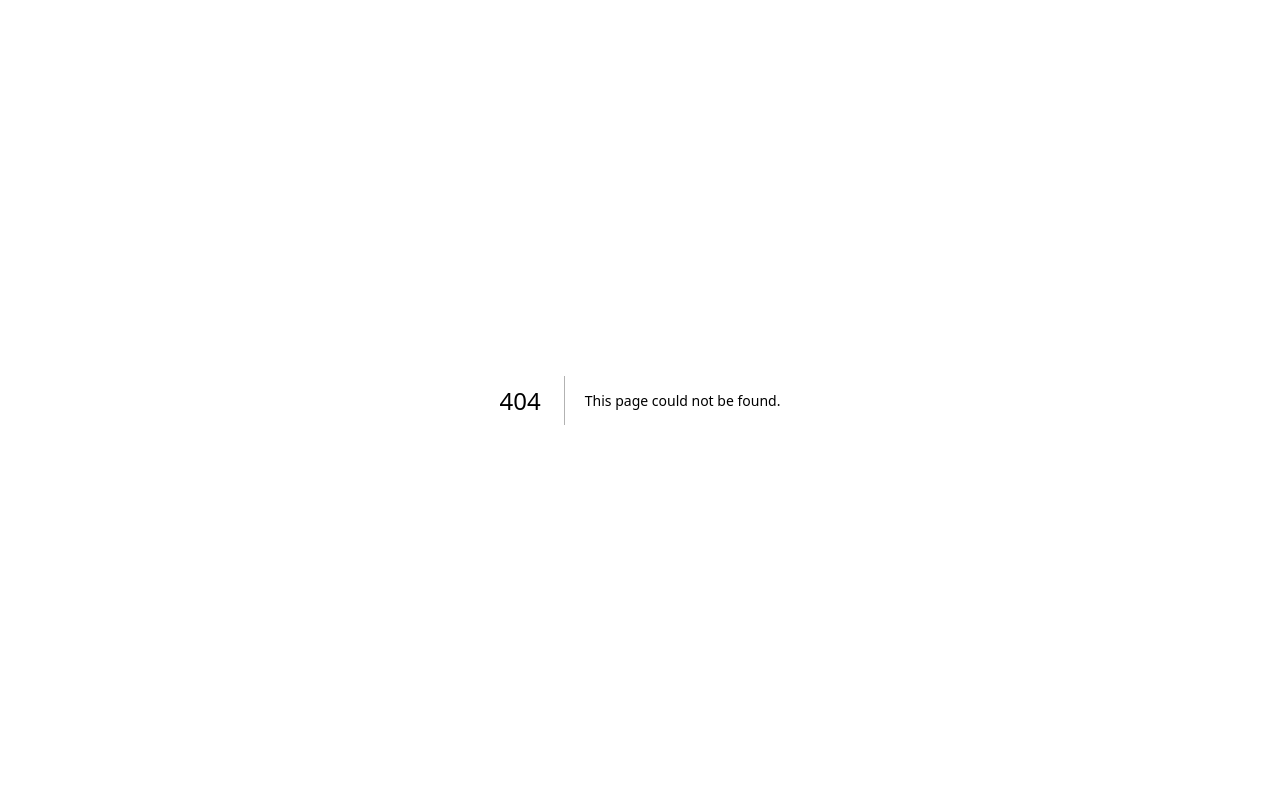
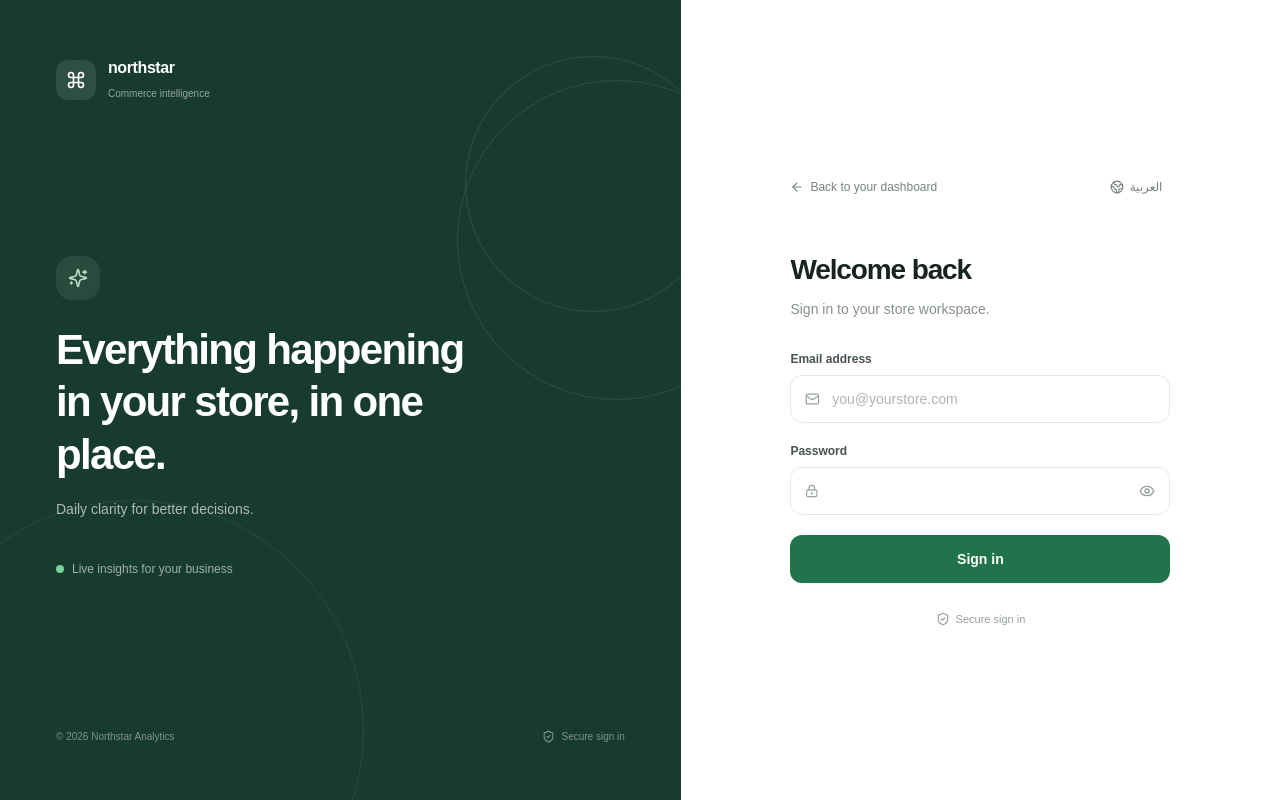
Before and after one commit to Abdelrahmannfayez/Shopify-Analytics, a Next.js app: page /login in a window 1280 px wide. Before the commit this address had no page. Built offline with nearby package versions, Linux system fonts and the light colour scheme; no server answers.

Commit message:
Add bilingual API sign-in flow and build output config

```diff
--- a/next.config.ts
+++ b/next.config.ts
@@ -1,3 +1,3 @@
 import type { NextConfig } from "next";
-const nextConfig: NextConfig = { reactStrictMode: true };
+const nextConfig: NextConfig = { reactStrictMode: true, distDir: process.env.NEXT_DIST_DIR ?? ".next" };
 export default nextConfig;
--- /dev/null
+++ b/src/app/login/page.tsx
@@ -0,0 +1,54 @@
+"use client";
+
+import Link from "next/link";
+import { FormEvent, useState } from "react";
+import { useRouter } from "next/navigation";
+import { ArrowLeft, Command, Eye, EyeOff, Globe2, LockKeyhole, Mail, ShieldCheck, Sparkles } from "lucide-react";
+import { signIn } from "@/lib/api";
+
+export default function LoginPage() {
+  const router = useRouter();
+  const [arabic, setArabic] = useState(false);
+  const [showPassword, setShowPassword] = useState(false);
+  const [email, setEmail] = useState("");
+  const [password, setPassword] = useState("");
+  const [error, setError] = useState("");
+  const [loading, setLoading] = useState(false);
+  const t = arabic
+    ? { back:"العودة إلى لوحة التحكم", title:"مرحبًا بعودتك", desc:"سجّل الدخول إلى مساحة متجرك.", email:"البريد الإلكتروني", password:"كلمة المرور", submit:"تسجيل الدخول", signing:"جارٍ تسجيل الدخول…", error:"تعذر تسجيل الدخول. تحقق من بياناتك وحاول مرة أخرى.", secure:"تسجيل دخول آمن", language:"English", tagline:"كل ما يحدث في متجرك، في مكان واحد.", sub:"وضوح يومي لاتخاذ قرارات أفضل.", label:"ذكاء التجارة" }
+    : { back:"Back to your dashboard", title:"Welcome back", desc:"Sign in to your store workspace.", email:"Email address", password:"Password", submit:"Sign in", signing:"Signing in…", error:"Could not sign in. Check your details and try again.", secure:"Secure sign in", language:"العربية", tagline:"Everything happening in your store, in one place.", sub:"Daily clarity for better decisions.", label:"Commerce intelligence" };
+
+  async function handleSubmit(event: FormEvent<HTMLFormElement>) {
+    event.preventDefault();
+    setError("");
+    setLoading(true);
+    try {
+      await signIn({ email, password });
+      router.replace("/");
+    } catch (reason: unknown) {
+      setError(reason instanceof Error ? reason.message : t.error);
+    } finally {
+      setLoading(false);
+    }
+  }
+
+  return <main dir={arabic ? "rtl" : "ltr"} className="grid min-h-screen bg-white lg:grid-cols-[1fr_.88fr]">
+    <section className="relative flex min-h-[300px] flex-col justify-between overflow-hidden bg-[#173b2c] p-7 text-white sm:p-11 lg:min-h-screen lg:p-14">
+      <div className="absolute -right-24 top-20 h-80 w-80 rounded-full border border-white/10"/><div className="absolute -right-10 top-34 h-64 w-64 rounded-full border border-white/10"/><div className="absolute -bottom-40 -left-24 h-[460px] w-[460px] rounded-full border border-white/[.08]"/>
+      <Link href="/" className="relative z-10 flex w-fit items-center gap-3"><span className="grid h-10 w-10 place-items-center rounded-xl bg-white/10"><Command size={20}/></span><span><b className="block text-[16px] tracking-tight">northstar</b><small className="text-[10px] text-white/55">{t.label}</small></span></Link>
+      <div className="relative z-10 my-10 max-w-lg"><span className="mb-6 grid h-11 w-11 place-items-center rounded-2xl bg-[#ffffff14] text-[#b6dec5]"><Sparkles size={20}/></span><h1 className="max-w-md text-3xl font-semibold leading-tight tracking-[-.04em] sm:text-[42px]">{t.tagline}</h1><p className="mt-4 max-w-sm text-sm leading-6 text-white/65">{t.sub}</p><div className="mt-10 hidden items-center gap-2 text-xs text-white/60 sm:flex"><span className="h-2 w-2 animate-pulse rounded-full bg-[#7bd09a]"/>Live insights for your business</div></div>
+      <div className="relative z-10 hidden items-center justify-between text-[10px] text-white/45 lg:flex"><span>© 2026 Northstar Analytics</span><span className="flex items-center gap-1.5"><ShieldCheck size={13}/>{t.secure}</span></div>
+    </section>
+    <section className="flex items-center justify-center px-6 py-10 sm:px-12"><div className="w-full max-w-[380px]">
+      <div className="mb-12 flex items-center justify-between"><Link href="/" className="flex items-center gap-1.5 text-xs font-medium text-[#78837d] transition hover:text-[#26764f]"><ArrowLeft size={14}/>{t.back}</Link><button onClick={()=>setArabic(!arabic)} className="flex items-center gap-1.5 rounded-lg px-2 py-1.5 text-xs font-medium text-[#78837d] hover:bg-[#f3f6f3]"><Globe2 size={14}/>{t.language}</button></div>
+      <h2 className="text-[28px] font-semibold tracking-[-.04em] text-[#18251e]">{t.title}</h2><p className="mt-2 text-sm text-[#87918b]">{t.desc}</p>
+      <form onSubmit={handleSubmit} className="mt-8 space-y-5">
+        <label className="block"><span className="mb-2 block text-xs font-semibold text-[#45534a]">{t.email}</span><span className="flex h-12 items-center gap-3 rounded-xl border border-[#e4eae5] px-3.5 transition focus-within:border-[#6ba683] focus-within:ring-4 focus-within:ring-[#eaf4ed]"><Mail size={16} className="text-[#96a19a]"/><input type="email" required autoComplete="email" value={email} onChange={e=>setEmail(e.target.value)} className="w-full bg-transparent text-sm text-[#24332a] outline-none placeholder:text-[#aeb7b1]" placeholder="you@yourstore.com"/></span></label>
+        <label className="block"><span className="mb-2 block text-xs font-semibold text-[#45534a]">{t.password}</span><span className="flex h-12 items-center gap-3 rounded-xl border border-[#e4eae5] px-3.5 transition focus-within:border-[#6ba683] focus-within:ring-4 focus-within:ring-[#eaf4ed]"><LockKeyhole size={16} className="text-[#96a19a]"/><input type={showPassword?"text":"password"} required autoComplete="current-password" value={password} onChange={e=>setPassword(e.target.value)} className="w-full bg-transparent text-sm text-[#24332a] outline-none"/><button type="button" aria-label={showPassword?"Hide password":"Show password"} onClick={()=>setShowPassword(!showPassword)} className="text-[#96a19a] hover:text-[#47574d]">{showPassword?<EyeOff size={16}/>:<Eye size={16}/>}</button></span></label>
+        {error&&<p role="alert" className="rounded-lg bg-[#fff0ed] px-3 py-2.5 text-xs leading-relaxed text-[#a7473d]">{error}</p>}
+        <button type="submit" disabled={loading} className="flex h-12 w-full items-center justify-center rounded-xl bg-[#21734c] text-sm font-semibold text-white shadow-sm transition hover:bg-[#195f3e] focus:outline-none focus:ring-4 focus:ring-[#d7ecdd] disabled:cursor-wait disabled:opacity-70">{loading?t.signing:t.submit}</button>
+      </form>
+      <p className="mt-7 flex items-center justify-center gap-1.5 text-[11px] text-[#97a09a]"><ShieldCheck size={14}/>{t.secure}</p>
+    </div></section>
+  </main>;
+}
--- a/src/app/page.tsx
+++ b/src/app/page.tsx
@@ -48,7 +48,7 @@ export default function Home() {
     <aside className={`fixed inset-y-0 z-30 hidden w-[238px] flex-col border-[#e8ece8] bg-white px-4 py-5 lg:flex ${rtl?"right-0 border-l":"left-0 border-r"} ${dark?"!border-white/10 !bg-[#1a231e]":""}`}>
       <Link href="/" className="mb-9 flex items-center gap-3 px-2"><span className="grid h-9 w-9 place-items-center rounded-xl bg-[#1f754f] text-white"><Command size={19}/></span><span><b className="block text-[15px] tracking-tight">northstar</b><small className="text-[11px] text-[#8a948e]">commerce intelligence</small></span></Link>
       <Label>{t.activity}</Label><nav className="mt-3 flex flex-col gap-1">{nav.map(item=>{const Icon=item.icon,active=pathname===item.href;return <Link key={item.href} href={item.href} className={`flex items-center gap-3 rounded-xl px-3 py-2.5 text-[13px] font-medium transition ${active?"bg-[#edf5ef] text-[#24744f]":"text-[#68746d] hover:bg-[#f4f6f4] hover:text-[#17241f]"}`}><Icon size={17} strokeWidth={1.8}/>{t[item.key]}{item.key==="alerts"&&<span className="ms-auto grid h-5 min-w-5 place-items-center rounded-full bg-[#fff0dc] px-1 text-[10px] text-[#a66b1e]">3</span>}</Link>})}</nav>
-      <div className="mt-auto"><Panel className="border-[#e8ece8] bg-[#f8faf8] p-3.5 shadow-none"><div className="flex items-center gap-2"><Sparkles size={15} className="text-[#35865f]"/><b className="text-xs">Northstar AI</b><Pill>Beta</Pill></div><p className="mt-2 text-[11px] leading-relaxed text-[#78837d]">Your daily store briefing is ready.</p><button className="mt-2 text-xs font-semibold text-[#23734f]">{t.seeReport} <ArrowRight size={12} className="inline"/></button></Panel><Link href="/settings" className="mt-4 flex items-center gap-3 rounded-xl px-3 py-2.5 text-[13px] text-[#68746d] hover:bg-[#f4f6f4]"><Settings size={17}/>{t.settings}</Link><div className="mt-4 flex items-center gap-2 border-t border-[#edf0ed] pt-4"><div className="grid h-8 w-8 place-items-center rounded-full bg-[#e5eee7] text-xs font-semibold text-[#36734e]">AG</div><div className="min-w-0 flex-1"><p className="truncate text-xs font-semibold">Alex Morgan</p><p className="text-[10px] text-[#87918b]">Store owner</p></div><MoreHorizontal size={17} className="text-[#8d9690]"/></div></div>
+      <div className="mt-auto"><Panel className="border-[#e8ece8] bg-[#f8faf8] p-3.5 shadow-none"><div className="flex items-center gap-2"><Sparkles size={15} className="text-[#35865f]"/><b className="text-xs">Northstar AI</b><Pill>Beta</Pill></div><p className="mt-2 text-[11px] leading-relaxed text-[#78837d]">Your daily store briefing is ready.</p><button className="mt-2 text-xs font-semibold text-[#23734f]">{t.seeReport} <ArrowRight size={12} className="inline"/></button></Panel><Link href="/settings" className="mt-4 flex items-center gap-3 rounded-xl px-3 py-2.5 text-[13px] text-[#68746d] hover:bg-[#f4f6f4]"><Settings size={17}/>{t.settings}</Link><Link href="/login" className="mt-4 flex items-center gap-2 border-t border-[#edf0ed] pt-4"><span className="grid h-8 w-8 place-items-center rounded-full bg-[#e5eee7] text-xs font-semibold text-[#36734e]">AG</span><span className="min-w-0 flex-1"><span className="block truncate text-xs font-semibold">Alex Morgan</span><span className="block text-[10px] text-[#87918b]">Store owner · Sign in</span></span><MoreHorizontal size={17} className="text-[#8d9690]"/></Link></div>
     </aside>
     <div className={`${rtl?"lg:mr-[238px]":"lg:ml-[238px]"}`}>
       <header className={`sticky top-0 z-20 flex h-[68px] items-center justify-between border-b border-[#e8ece8] bg-[#f8faf8]/90 px-4 backdrop-blur-xl sm:px-7 ${dark?"!border-white/10 !bg-[#121916]/90":""}`}>
--- /dev/null
+++ b/src/lib/api.ts
@@ -0,0 +1,24 @@
+export type LoginCredentials = { email: string; password: string };
+export type AuthToken = { access_token: string; token_type: "bearer" };
+
+const API_URL = process.env.NEXT_PUBLIC_API_URL ?? "http://localhost:8000";
+const TOKEN_KEY = "northstar_access_token";
+
+export async function signIn(credentials: LoginCredentials): Promise<AuthToken> {
+  const response = await fetch(`${API_URL}/auth/login`, {
+    method: "POST",
+    headers: { "Content-Type": "application/json" },
+    body: JSON.stringify(credentials),
+  });
+  if (!response.ok) {
+    const body: { detail?: string } = await response.json().catch(() => ({}));
+    throw new Error(body.detail ?? "Unable to sign in. Check your connection and try again.");
+  }
+  const token = (await response.json()) as AuthToken;
+  sessionStorage.setItem(TOKEN_KEY, token.access_token);
+  return token;
+}
+
+export function clearSession(): void {
+  sessionStorage.removeItem(TOKEN_KEY);
+}
```
Also changed, not shown: 2 other files (tests, documents, lock files or other folders).
